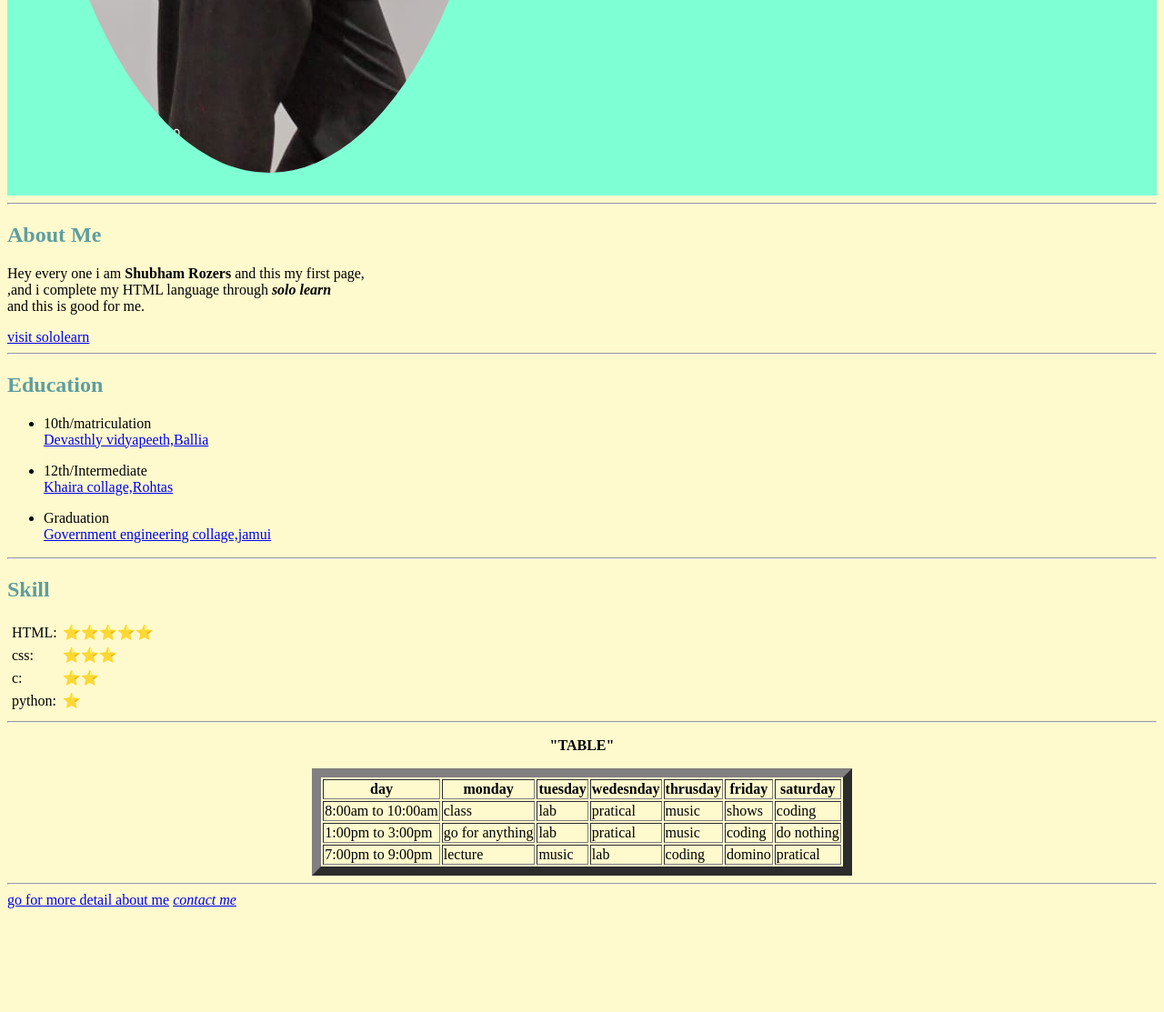
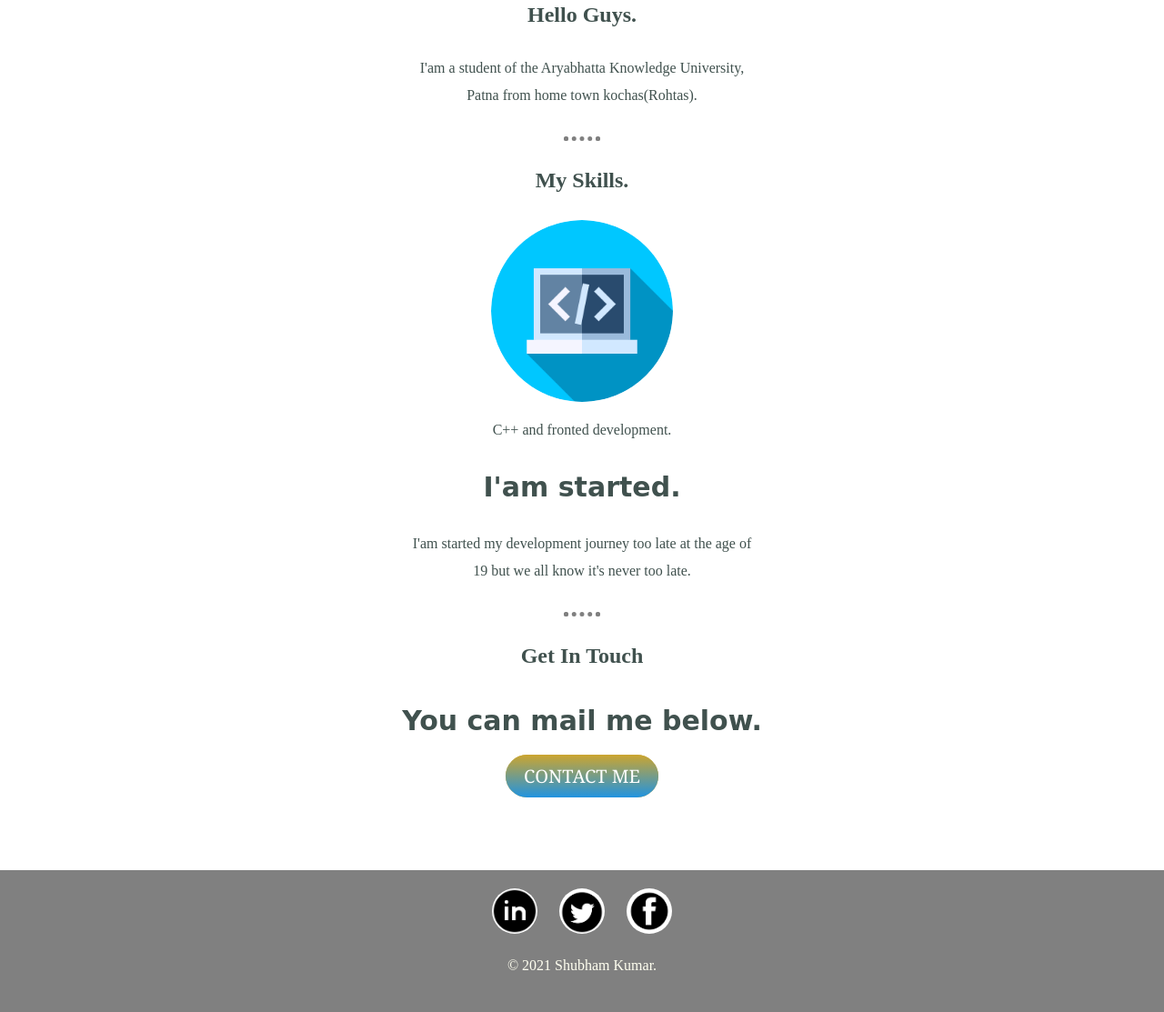
Before and after one commit to shubhamrozers/shubhamrozers.github.io, a plain HTML site: page index.html in a window 1280 px wide. Shown: the part 995-2108 px from the top of the page at 91% size. Before the commit the page ends 2002 px from the top, so only its background shows below. Drawn offline with Linux system fonts and the light colour scheme; a web font is replaced by a local one.

Commit message:
Replacing file from new Html and css.

```diff
--- a/index.html
+++ b/index.html
@@ -1,119 +1,67 @@
-<!DOCTYPE html>
+<!DOCTYPE>
+<html>
+
+<head>
+  <title>Shubham's personal</title>
+</head>
 <meta charset="utf-8">
-<title>My First Page</title>
-<link href="https://fonts.googleapis.com/css?family=Butcherman|Charmonman|Inconsolata|Monoton|Montez|Montserrat|Neucha|Roboto+Mono&display=swap" rel="stylesheet">
+<link rel="stylesheet" href="styles.css">
+<link rel="icon" href="images/favicon.ico">
+<link rel="stylesheet" href="script.js">
+<link rel="preconnect" href="https://fonts.gstatic.com">
+<link href="https://fonts.googleapis.com/css2?family=Pacifico&display=swap" rel="stylesheet">
 
-<body onload="alert('hii everyone this is shubham')">
-    <link rel="stylesheet" type="text/css" href="notepad.css">
 
-    <div>
+<body>
+  <div class="div">
+    <img class="topcloud" src="images/cloud.jpg" alt="cloud-image">
+    <h1>I'm Shubham.</h1>
+    <h3>a web developer.</h3>
+    <img class="buttomcloud" src="images/cloud.jpg" alt="cloud-image">
+    <img class="mountain" src="images/mountain.jpg" alt="mountain-image">
+  </div>
+  <div class="middle-container">
+    <div class="second_div">
+      <img class="profile" src="images/profile.jpeg" alt="profile">
+      <h2>Hello Guys.</h2>
+      <p class="intro">I'am a student of the Aryabhatta Knowledge University, Patna from home town kochas(Rohtas).</p>
 
-        <table cellspacing="20">
-            <tr>
-                <td>
-                    <img class="circular" src="shubham.jpg" size="20px" alt="shubham profile picture"></td>
-                <!--hr is used to create horizental line and it have no closing tag -->
+    </div>
+    <hr>
 
-                <td>
-                    <h1 id="blog" align="middle"><span class="my">My</span><span class="first"> first</span><span class="blog"> web</span><span class="page"> page</span> </h1>
-                </td>
-            </tr>
+    <div class="skills">
+      <h2>My Skills.</h2>
+      <img class="skill" src="images/programming.png" alt="icon_image">
+      <p>C++ and fronted development.</p>
+      <div class="skill-row">
 
-        </table>
+        <h3>I'am started.</h3>
+        <p class="started">I'am started my development journey too late at the age of 19 but we all know it's never too late.</p>
+      </div>
+
+    </div>
+    <hr>
+    <div class="contact-me">
+      <h2>Get In Touch</h2>
+      <h3>You can mail me below.</h3>
+
+      <a class="btn" href="mailto:shubhamrozers@gmail.com">CONTACT ME</a>
     </div>
 
-    <hr>
-    <h2>About Me</h2>
-    <p>Hey every one i am <strong>Shubham Rozers</strong> and this my first page,<br>
-        ,and i complete my HTML language through <em><strong>solo learn</strong></em><br>
-        and this is good for me.</p>
-    <a href="https://www.sololearn.com/">visit sololearn </a>
-    <hr>
-    <h2>Education</h2>
-    <ul>
-        <li>10th/matriculation</li>
-        <a href="http://www.devasthalyballia.com/">Devasthly vidyapeeth,Ballia</a>
-    </ul>
-    <ul>
-        <li>12th/Intermediate</li>
-        <a href="http://www.onefivenine.com/india/villages/Rohtas/Kargahar/Khaira-Deo">Khaira collage,Rohtas</a>
-    </ul>
-    <ul>
-        <li>Graduation</li>
-        <a href="https://www.gecjamui.org/">Government engineering collage,jamui</a>
-    </ul>
-    <hr size="2">
-    <h2>Skill</h2>
-    <table cellspacing="4">
-        <tr>
-            <td>HTML:</td>
-            <td>⭐⭐⭐⭐⭐</td>
-        </tr>
-        <tr>
-            <td>css:</td>
-            <td>⭐⭐⭐</td>
-        </tr>
-        <tr>
-            <td>c:</td>
-            <td>⭐⭐</td>
-        </tr>
-        <tr>
-            <td>python:</td>
-            <td>⭐</td>
-        </tr>
-    </table>
-    <hr>
-    <p align="middle"><strong>"TABLE"</strong></p>
-
-    <center>
-        <table border="10">
-            <thead>
-                <tr>
-                    <th>day</th>
-                    <th>monday</th>
-                    <th>tuesday</th>
-                    <th>wedesnday</th>
-                    <th>thrusday</th>
-                    <th>friday</th>
-                    <th>saturday</th>
-                </tr>
-            </thead>
-            <tr>
-                <td>8:00am to 10:00am</td>
-                <td>class</td>
-                <td>lab</td>
-                <td>pratical</td>
-                <td>music</td>
-                <td>shows</td>
-                <td>coding</td>
-            </tr>
-            <tr>
-                <td>1:00pm to 3:00pm</td>
-                <td>go for anything</td>
-                <td class="selected">lab</td>
-                <td>pratical</td>
-                <td>music</td>
-                <td>coding</td>
-                <td>do nothing</td>
-            </tr>
-            <tr>
-                <td>7:00pm to 9:00pm</td>
-                <td>lecture</td>
-                <td>music</td>
-                <td>lab</td>
-                <td>coding</td>
-                <td>domino</td>
-                <td>pratical</td>
-            </tr>
-        </table>
-        <hr>
-    </center>
 
 
-    <!--progress: <progress min="0" max="100" value="58" color="red">
-</progress>-->
+    <div class="last-container">
+      <a class="footer-link" href="https://www.linkedin.com/in/shubham-rozers-33198a192/"><img class="img"
+          src="images/linkdin.png" alt="linkdin"></a>
+      <a class="footer-link" href="https://twitter.com/shubhamrozers/"><img class="img" src="images/twitter.png"
+          alt="twitter"></a>
+      <a class="footer-link" href="https://www.facebook.com/shubhamrozers/"><img class="img" src="images/fb.png"
+          alt="fb"></a>
+      <p class="copywrite">© 2021 Shubham Kumar.</p>
+    </div>
+  </div>
 
-    <a href="http://www.google.com/search?q=shubhamrozers&oq=shubhamrozers&aqs=chrome..69i57.7013j4&client=ms-android-hmd-rev2&sourceid=chrome-mobile&ie=UTF-8">go for more detail about me</a>
-    <a class="contact" href="contact.html"><em>contact me</em></a>
 
 </body>
+
+</html>
--- a/notepad.css
+++ /dev/null
@@ -1,52 +0,0 @@
-/*********************************tag selection**************************/
-
-body {
-    background-color: lemonchiffon;
-
-}
-
-h2 {
-
-    color: cadetblue;
-}
-
-div {
-    background-color: aquamarine;
-}
-
-table {
-    align-self: auto;
-}
-
-h1 {
-    font-family: 'Montserrat', sans-serif;
-}
-
-/************align-items: ******************class selection**************************/
-
-.circular {
-    border-radius: 100%;
-    position: inherit;
-}
-
-.my {
-    color: darkblue;
-
-}
-
-.first {
-    color: darkmagenta;
-}
-
-.blog {
-    color: darkred;
-}
-
-.page {
-    color: seagreen;
-}
-
-/*********************************id selection**************************/
-#blog {
-    color: firebrick;
-}
--- /dev/null
+++ b/styles.css
@@ -0,0 +1,143 @@
+body {
+    color: #40514e;
+    margin: 0;
+    text-align: center;
+    font-family: 'merriweather',serif;
+}
+
+h1 {
+    color:rgba(34, 12, 64, 0.6);
+    margin: 50px auto 0 auto;
+    font-family: 'Pacifico', cursive;
+    font-size: 70px;
+}
+
+h2{
+      padding-bottom: 10px;
+}
+
+h3{
+    font-family: 'Kaushan Script', cursive;
+    font-size:30px;
+}
+p{
+    line-height: 30px;
+}
+
+.div {
+    background-color: 8fd6e1;
+    margin-left: 10px;
+
+
+}
+
+.intro{
+    width: 30%;
+    margin:auto;
+
+}
+
+.started{
+
+    width: 30%;
+    margin: auto;
+}
+.middle-container{
+    position: relative;
+    top:50px ;
+}
+
+
+
+.topcloud {
+    width: 220px;
+    height: 110px;
+    position: relative;
+    left: 200;
+
+}
+
+.buttomcloud {
+    width: 220px;
+    height: 110px;
+    position: absolute;
+    display: inline-block;
+    left: 150px;
+}
+
+.mountain {
+    background-color: d8e3e7;
+    width: 700px;
+    height: 400px;
+
+}
+.profile{
+    width: 150px;
+  height: 150px;
+  border-radius: 50%;
+  position: relative;
+  overflow: hidden;
+}
+.img{
+    width: 50px;
+    height: 50px;
+    border-radius: 50%;
+    position: relative;
+    overflow: hidden;
+}
+.skill{
+    width: 200px;
+    height: 200px;
+    border-radius: 50%;
+    position: relative;
+    overflow: hidden;
+}
+hr {
+  border:5px dotted grey;
+  border-bottom: none;
+    width: 30px;
+    margin-top: 30px;
+    margin-bottom: 30px;
+}
+
+
+.btn {
+    background: #cca52f;
+    background-image: -webkit-linear-gradient(top, #cca52f, #2093e0);
+    background-image: -moz-linear-gradient(top, #cca52f, #2093e0);
+    background-image: -ms-linear-gradient(top, #cca52f, #2093e0);
+    background-image: -o-linear-gradient(top, #cca52f, #2093e0);
+    background-image: linear-gradient(to bottom, #cca52f, #2093e0);
+    -webkit-border-radius: 28;
+    -moz-border-radius: 28;
+    border-radius: 28px;
+    font-family: Georgia;
+    color: #ffffff;
+    font-size: 20px;
+    padding: 10px 20px 10px 20px;
+    text-decoration: none;
+  }
+
+  .btn:hover {
+    background: #3cb0fd;
+    background-image: -webkit-linear-gradient(top, #3cb0fd, #3498db);
+    background-image: -moz-linear-gradient(top, #3cb0fd, #3498db);
+    background-image: -ms-linear-gradient(top, #3cb0fd, #3498db);
+    background-image: -o-linear-gradient(top, #3cb0fd, #3498db);
+    background-image: linear-gradient(to bottom, #3cb0fd, #3498db);
+    text-decoration: none;
+  }
+
+  .last-container{
+      margin-top: 90px;
+    background-color: grey;
+    padding:20px;
+
+
+ }
+ .copywrite{
+     color: ivory;
+ }
+ .footer-link{
+  padding: 10px;
+ }
```
Also changed, not shown: contact.html (deleted, +0 -26 lines), images/cloud.jpg (added), images/contact.jpg (added), images/favicon.ico (added), images/fb.png (added), images/linkdin.png (added), images/mountain.jpg (added), images/profile.jpeg (added), images/programming.png (added), images/twitter.png (added), shubham.jpg (deleted), 1 other file.
